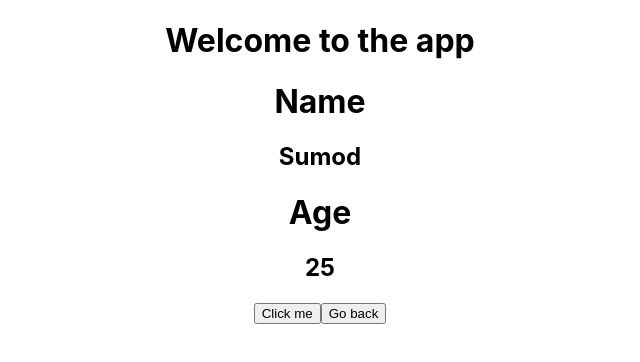
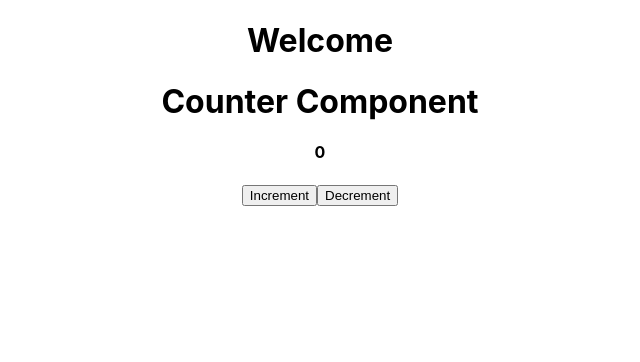
Before and after one commit to zumod/react-revision, a React (Create React App) app: page / in a window 1280 px wide. Shown: the top 362 px of the page, without its empty margins (320-960 px from the left). Built offline with nearby package versions, Linux system fonts and the light colour scheme.

Commit message:
counter component added

```diff
--- a/src/App.js
+++ b/src/App.js
@@ -1,37 +1,40 @@
 import React, { Component } from "react";
 import "./App.css";
-import Name from "./component/name";
-import Age from "./component/age";
+import Name from "./component/Name";
+import Age from "./component/Age";
+import Counter from "./component/Counter";
 
 export default class App extends Component {
   state = {
     name: "Sumod",
     age: 25,
-    life: "null",
   };
 
-handleChange = () => {
-  this.setState({
-    name: "John",
-    age: 30
-  })
-}
-handleChange1 = () => {
-  this.setState({
-    name: "Sumod",
-    age: 25
-  })
-}
+  handleChange = () => {
+    this.setState({
+      name: "Sabrina",
+      age: 22,
+    });
+  };
 
+  handleChangeBack = () => {
+    this.setState({
+      name: "Sumod",
+      age: 25,
+    });
+  };
 
   render() {
     return (
       <div className="App">
-        <h1>Welcome to the app</h1>
-        <Name name={this.state.name}/>
-        <Age age={this.state.age}/>
-        <button onClick={this.handleChange}>Click me</button>
-        <button onClick={this.handleChange1}>Go back</button>
+        <h1>Welcome</h1>
+        {/* <Name nameProp={this.state.name} />
+        <Age ageProp={this.state.age} />
+        <h2>{this.state.name}</h2>
+        <h2>{this.state.age}</h2>
+        <button onClick={this.handleChange}>Click me to change</button>
+        <button onClick={this.handleChangeBack}>Change back</button> */}
+        <Counter />
       </div>
     );
   }
--- /dev/null
+++ b/src/component/Counter.js
@@ -0,0 +1,30 @@
+import React, { Component } from "react";
+
+export default class Counter extends Component {
+
+    state = {
+        counter: 0
+    }
+
+    onIncrement = () => {
+        this.setState({
+            counter: this.state.counter + 1
+        })
+    }
+    onDecrement = () => {
+        this.setState({
+            counter: this.state.counter - 1
+        })
+    }
+
+  render() {
+    return (
+      <div className="Counter">
+        <h1>Counter Component</h1>
+        <h4>{this.state.counter}</h4>
+        <button onClick = {this.onIncrement}>Increment</button>
+        <button onClick = {this.onDecrement}>Decrement</button>
+      </div>
+    );
+  }
+}
--- a/src/component/age.js
+++ b/src/component/age.js
@@ -4,7 +4,7 @@ export default class Age extends Component {
   render() {
     return (
       <div>
-        <h1>Age</h1>
+        <h1>Age Component</h1>
         <h2>{this.props.age}</h2>
       </div>
     );
--- a/src/component/name.js
+++ b/src/component/name.js
@@ -1,12 +1,12 @@
-import React, { Component } from 'react'
+import React, { Component } from "react";
 
 export default class Name extends Component {
   render() {
     return (
       <div>
-                <h1>Name</h1>
+        <h1>Name Component</h1>
         <h2>{this.props.name}</h2>
       </div>
-        )
+    );
   }
 }
```
Lines whose indentation alone changed are shown as unchanged.
